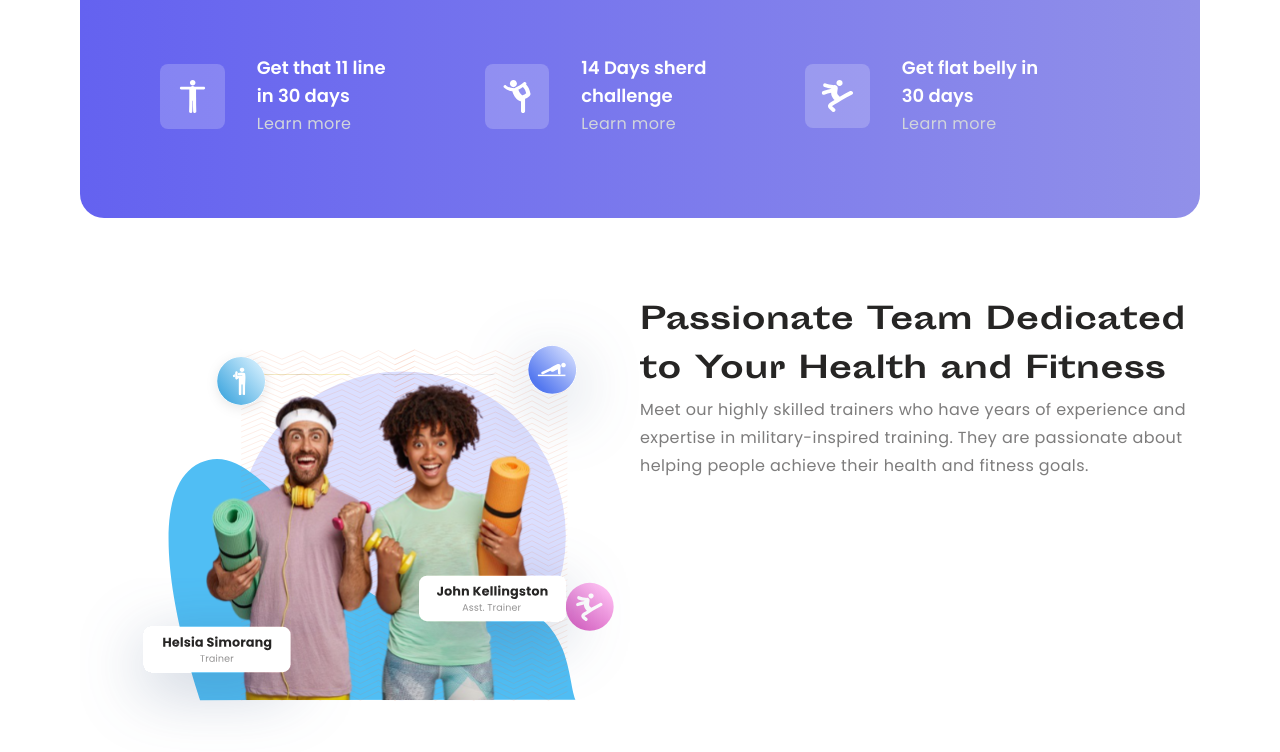
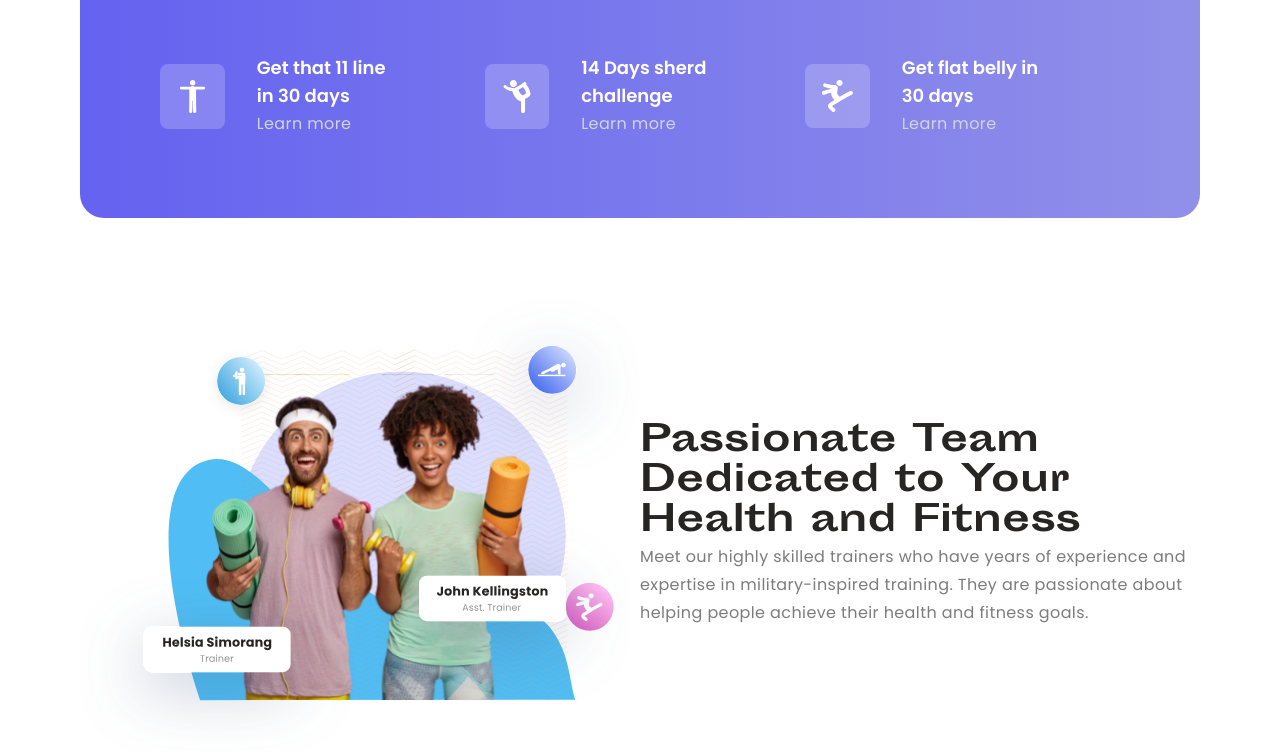
Before and after one commit to sohanemon/helsia-bootcamp, a Next.js app: page / in a window 1280 px wide. Shown: the part 877-1629 px from the top of the page. Built offline with nearby package versions, Linux system fonts and the light colour scheme.

Commit message:
Jun 14, 2023, 11:50 PM

```diff
--- a/src/app/text-&-image.tsx
+++ b/src/app/text-&-image.tsx
@@ -14,10 +14,10 @@ export default function TextImage({
   grayText: string;
 }) {
   return (
-    <section className='grid grid-cols-2'>
+    <section className='grid items-center grid-cols-2'>
       <Image src={src} alt='people image' width={590} height={444} />
       <div>
-        <Heading>{heading}</Heading>
+        <Heading className='text-4xl'>{heading}</Heading>
         <GrayText>{grayText}</GrayText>
       </div>
     </section>
```
